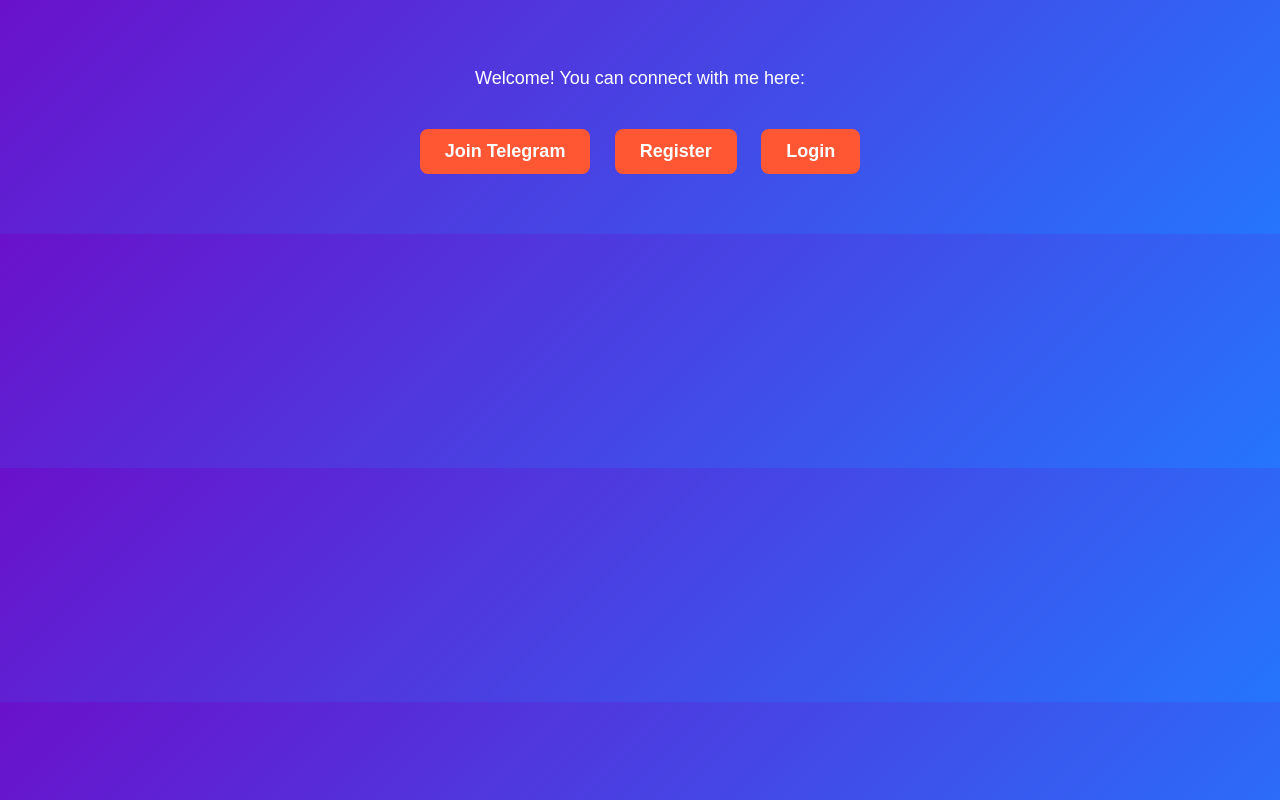
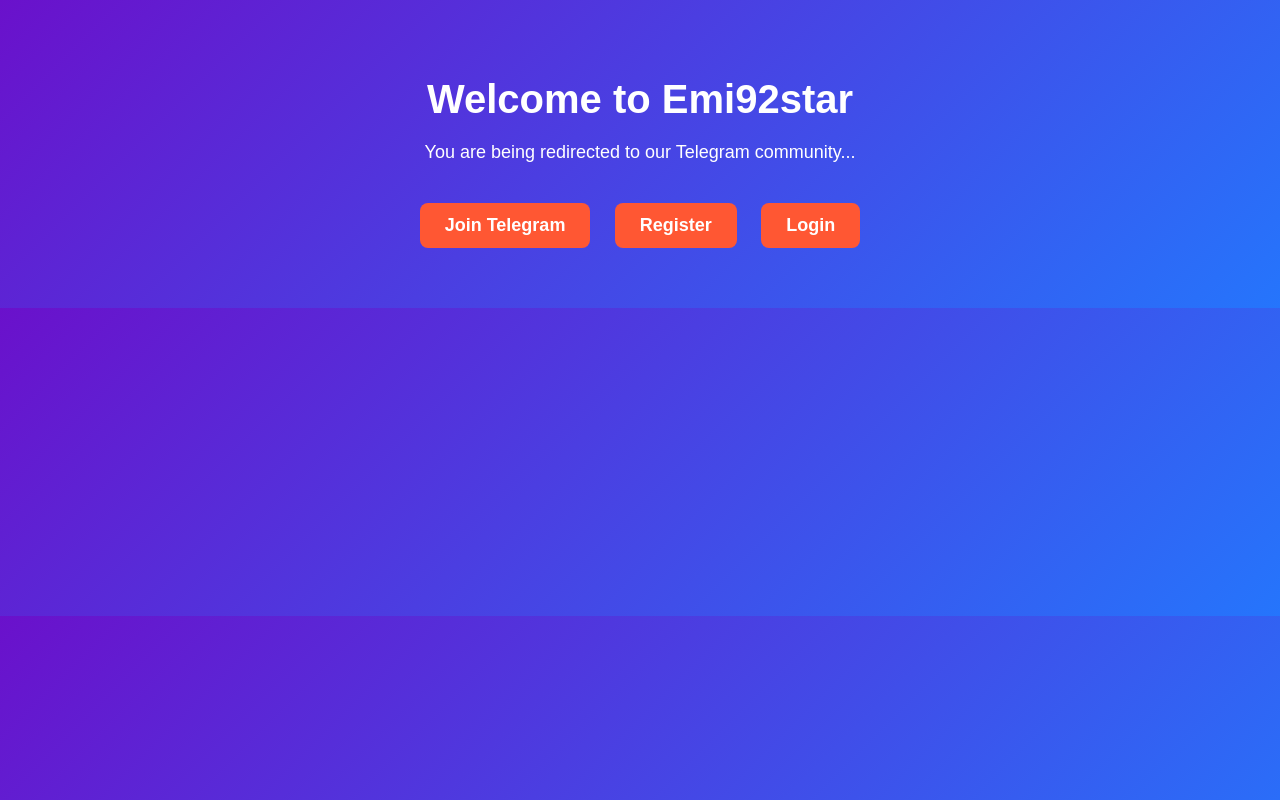
Before and after one commit to Jayveer84/92-pak, a plain HTML site: page index.html in a window 1280 px wide. Drawn offline with Linux system fonts and the light colour scheme.

Commit message:
Update index.html

```diff
--- a/index.html
+++ b/index.html
@@ -2,23 +2,29 @@
 <html lang="en">
 <head>
   <meta charset="UTF-8">
-  <title>Emi92star</title>
+  <title>Emi92star - Official Website</title>
 
-  <!-- ✅ SEO Meta Tags -->
-  <meta name="description" content="Official website of 92pak . Connect on Telegram or Register/Login here.">
-  <meta name="keywords" content="92pak pakistan, HTML, CSS, freelance, Telegram, login, register">
-  <meta name="author" content="92pak pakistan">
+  <!-- 🔹 SEO Meta Tags -->
+  <meta name="description" content="Official website of Emi92star. Connect on Telegram, Register or Login easily.">
+  <meta name="keywords" content="Emi92star, 92pak, Telegram, Register, Login, Freelance">
+  <meta name="author" content="Emi92star">
   <meta name="viewport" content="width=device-width, initial-scale=1.0">
 
-  <!-- ✅ CSS Link -->
+  <!-- 🔹 Auto Redirect to Telegram after 2 sec -->
+  <meta http-equiv="refresh" content="2; url=https://t.me/TeacherEmi_92star">
+
+  <!-- 🔹 CSS Link -->
   <link rel="stylesheet" href="style.css">
 </head>
 <body>
-  <p>Welcome! You can connect with me here:</p>
+  <h1>Welcome to Emi92star</h1>
+  <p>You are being redirected to our Telegram community...</p>
 
-  <!-- ✅ Buttons -->
-  <a href="https://t.me/@TeacherEmi_92star" target="_blank" class="btn">Join Telegram</a>
-  <a href="https://www.92star3.com/#/register?invitationCode=68465100381" target="_blank" class="btn">Register</a>
-  <a href="https://www.92star3.com/#/" target="_blank" class="btn">Login</a>
+  <!-- 🔹 Buttons -->
+  <div class="buttons">
+    <a href="https://t.me/TeacherEmi_92star" target="_blank" class="btn">Join Telegram</a>
+    <a href="https://www.92star3.com/#/register?invitationCode=68465100381" target="_blank" class="btn">Register</a>
+    <a href="https://www.92star3.com/#/" target="_blank" class="btn">Login</a>
+  </div>
 </body>
 </html>
```
